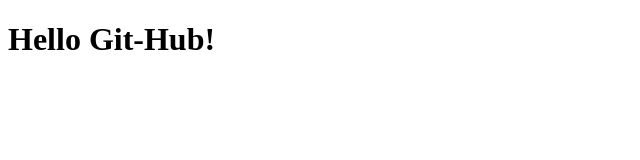
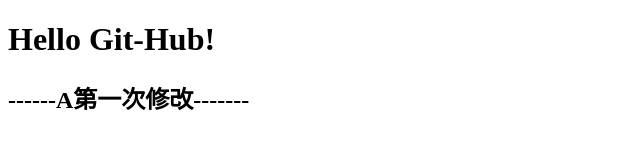
Before and after one commit to 824852963/git-practice, a plain HTML site: page index.html in a window 1280 px wide. Shown: the whole page, without its empty margins (0-640 px from the left). Drawn offline with Linux system fonts and the light colour scheme.

Commit message:
角色A第二次提交

```diff
--- a/index.html
+++ b/index.html
@@ -9,6 +9,7 @@
 
 <body>
     <h1>Hello Git-Hub!</h1>
+    <h2>------A第一次修改-------</h2>
 </body>
 
 </html>
```
